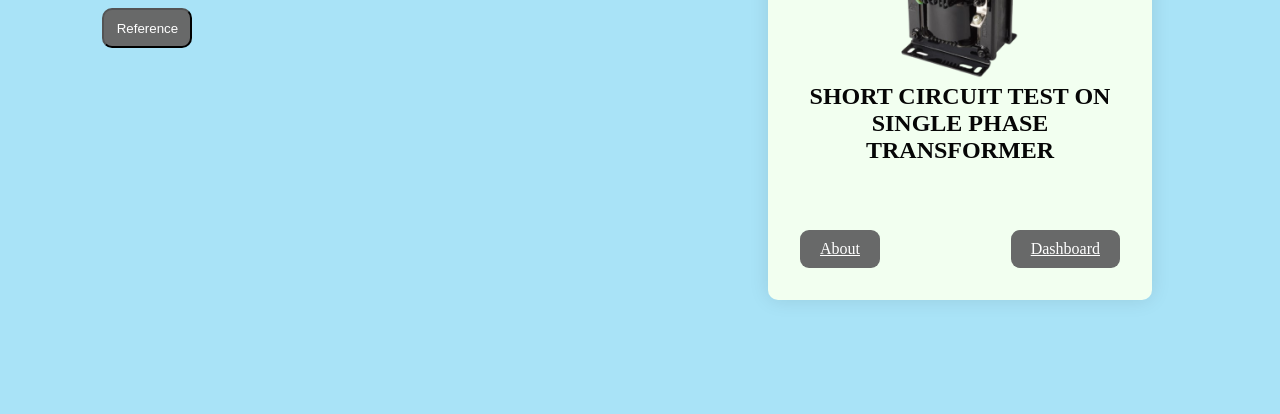
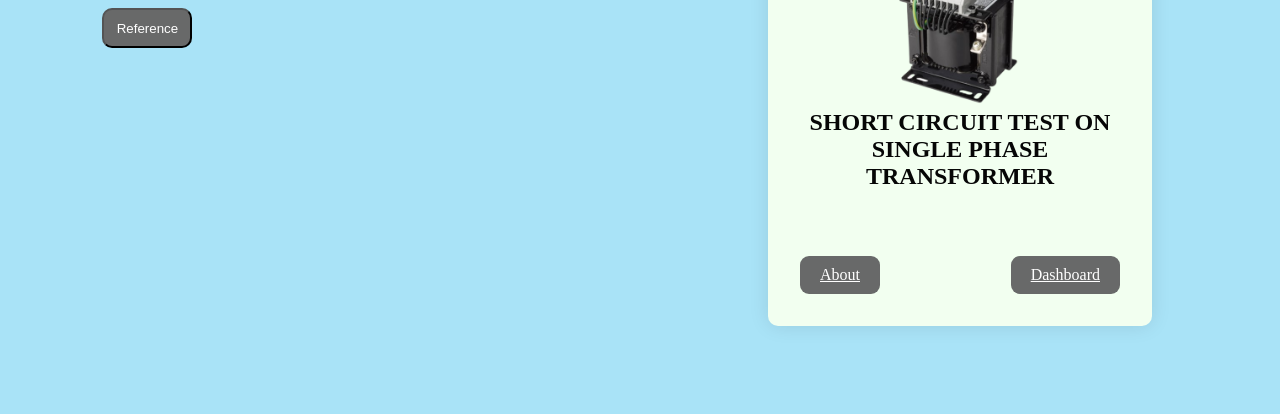
Before and after one commit to LalithMandadapu/RL, a website with bundled scripts: page application/home.html in a window 1280 px wide. Shown: the part 386-800 px from the top of the page. Built offline with nearby package versions, Linux system fonts and the light colour scheme.

Commit message:
Update styles.css

```diff
--- a/application/styles.css
+++ b/application/styles.css
@@ -40,7 +40,7 @@ body {
 
 .card{
     text-align: center;
-    margin-top: -15% ;
+    margin-top: -13% ;
     margin-left: 60%;
     padding: 2rem;
     border-radius: 10px;
```
